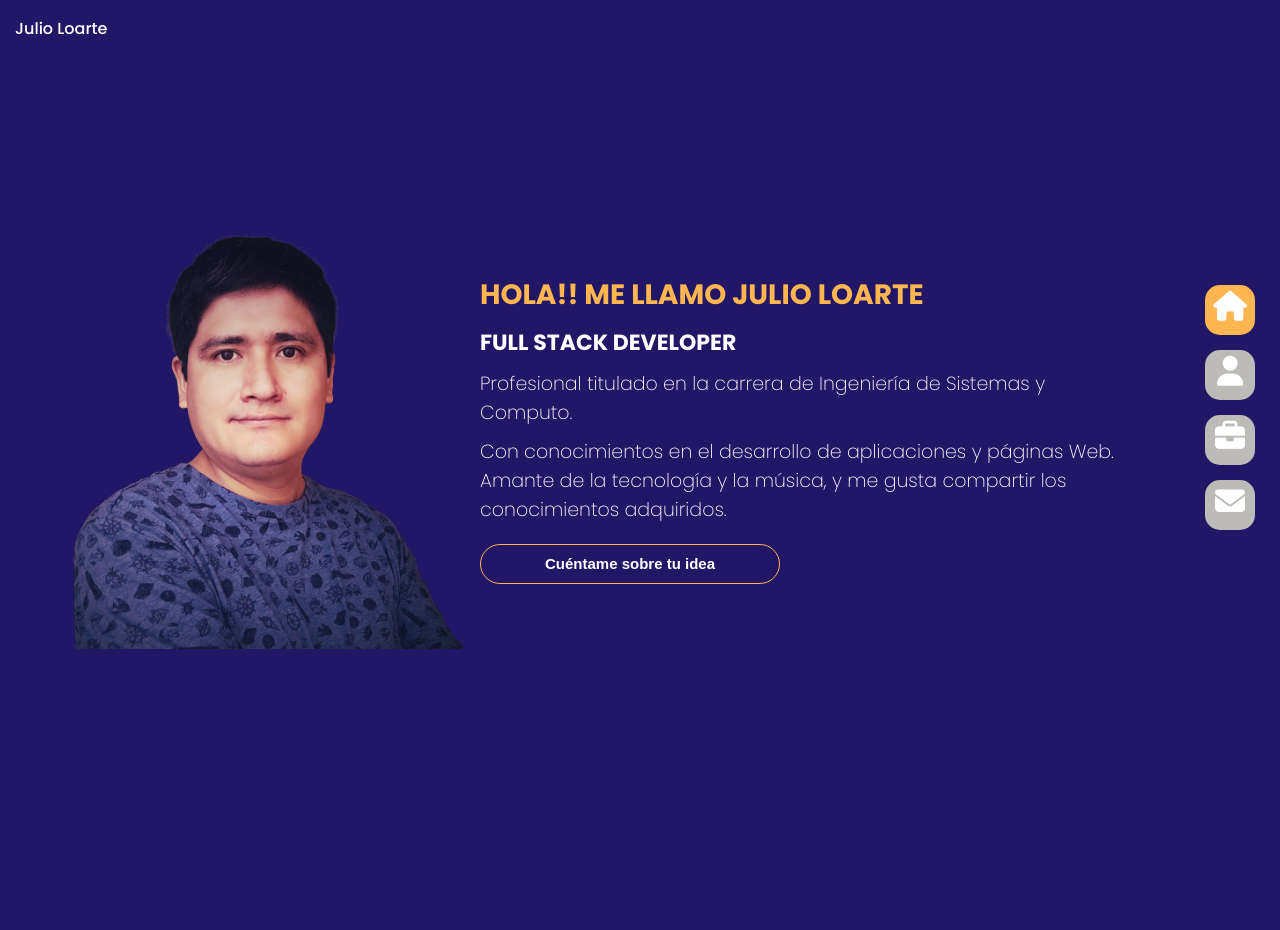
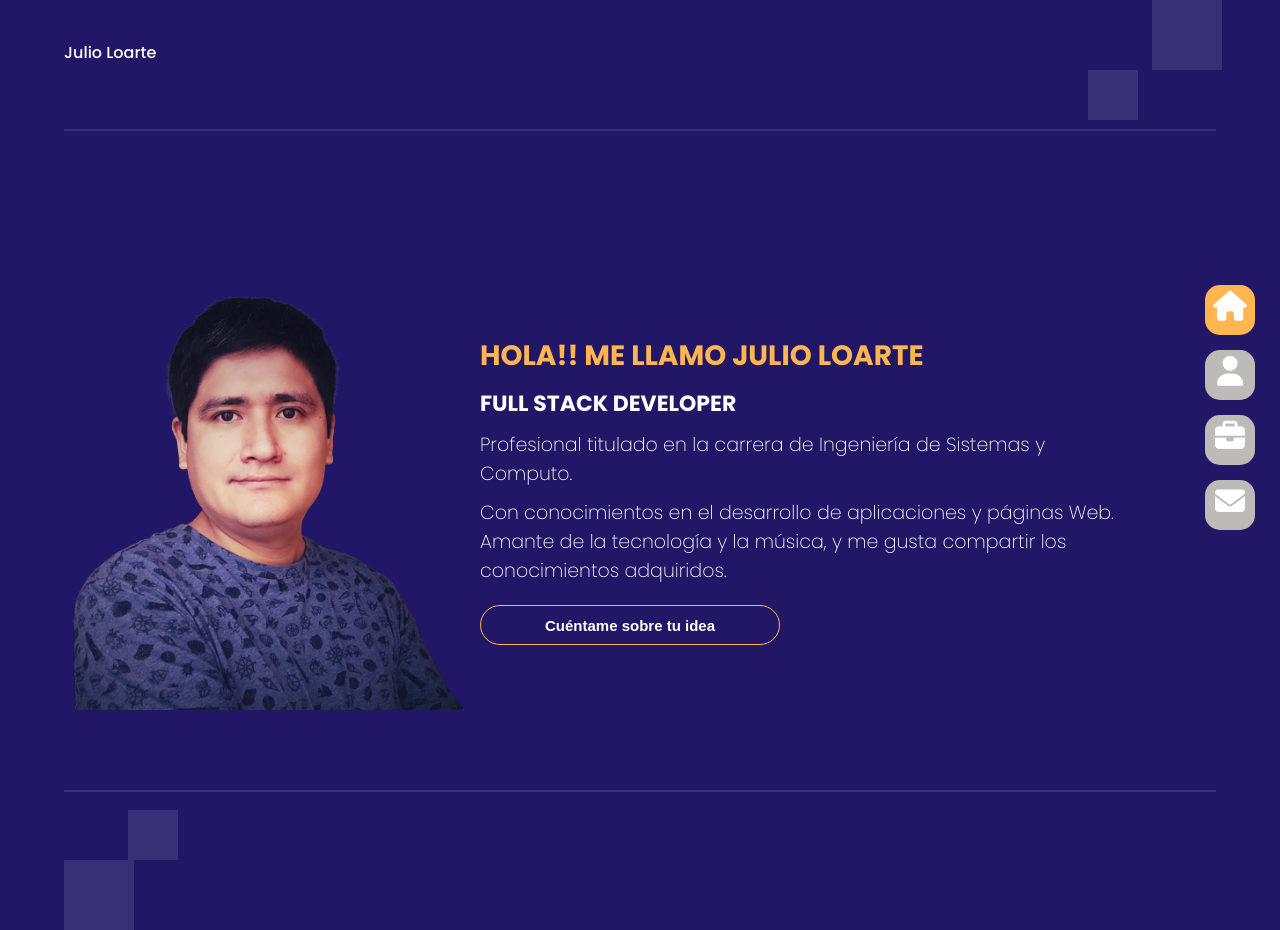
Before and after one commit to juliolh0686/web-portafolio, a plain HTML site: page index.html in a window 1280 px wide. Before the commit the page ends 800 px from the top, so only its background shows below. Drawn offline with Linux system fonts and the light colour scheme.

Commit message:
Update Index

```diff
--- a/assets/css/desktop.css
+++ b/assets/css/desktop.css
@@ -24,13 +24,42 @@ body{
 }
 
 header{
-    padding: 10px 15px;
-    display: flex;
-    justify-content: space-between;
+    display: grid;
+    grid-template-columns: repeat(20,1fr);
+    grid-template-rows: repeat(4,1fr);
     color: #FFFFFF;
     font-size: 1.6rem;
-    height: 60px;
+    height: 140px;
     align-items: center;
+}
+
+.logo {
+    grid-column: 2 / 4;
+    grid-row: 2;
+}
+
+.cuadro01 {
+    width: 70px;
+    height: 70px;
+    background-color: rgba(255, 255, 255, 0.1);
+    grid-column: 19 / 21;
+    grid-row: 1 / 3;
+}
+
+.cuadro02 {
+    width: 50px;
+    height: 50px;
+    background-color: rgba(255, 255, 255, 0.1);
+    grid-column: 18 / 19;
+    grid-row: 3 / 4;
+}
+
+.cuadro03 {
+    width: 100%;
+    height: 2px;
+    background-color: rgba(255, 255, 255, 0.1);
+    grid-column: 2 / 20;
+    grid-row: 4 / 5;
 }
 
 .nav-toggle{
@@ -45,10 +74,10 @@ header{
     display: flex;
     justify-content: center;
     padding: auto 200px;
-    height: 100%;
     align-items: center;
     max-width: 2000px;
     margin: 0 auto;
+    margin-top: 50px;
 }
 
 .foto{
@@ -101,7 +130,7 @@ header{
 }
 
 .nav-menu{
-    display: flex;
+    display: none;
     flex-direction: column;
     align-items: center;
     list-style: none;
@@ -187,3 +216,35 @@ header{
     margin: auto;
     max-width: 800px;
 }
+
+footer{
+    display: grid;
+    grid-template-columns: repeat(20,1fr);
+    grid-template-rows: repeat(4,1fr);
+    color: #FFFFFF;
+    height: 140px;
+}
+
+.cuadrof01 {
+    width: 70px;
+    height: 70px;
+    background-color: rgba(255, 255, 255, 0.1);
+    grid-column: 2 / 4;
+    grid-row: 3 / 5;
+}
+
+.cuadrof02 {
+    width: 50px;
+    height: 50px;
+    background-color: rgba(255, 255, 255, 0.1);
+    grid-column: 3 / 4;
+    grid-row: 2 / 3;
+}
+
+.cuadrof03 {
+    width: 100%;
+    height: 2px;
+    background-color: rgba(255, 255, 255, 0.1);
+    grid-column: 2 / 20;
+    grid-row: 1 / 2;
+}
--- a/index.html
+++ b/index.html
@@ -4,8 +4,8 @@
     <meta charset="UTF-8">
     <meta http-equiv="X-UA-Compatible" content="IE=edge">
     <meta name="viewport" content="width=device-width, initial-scale=1.0">
-    <link rel="stylesheet" href="./assets/css/mobil.css" media="only screen and (max-width: 900px)">
-    <link rel="stylesheet" href="./assets/css/desktop.css" media="screen and (min-width: 900px)" />
+    <link rel="stylesheet" href="./assets/css/mobil.css" media="only screen and (max-width: 1000px)">
+    <link rel="stylesheet" href="./assets/css/desktop.css" media="screen and (min-width: 1000px)" />
     <script src="https://kit.fontawesome.com/4b3f15bb31.js" crossorigin="anonymous"></script>
     <link rel="preconnect" href="https://fonts.googleapis.com">
     <link rel="preconnect" href="https://fonts.gstatic.com" crossorigin>
@@ -15,6 +15,9 @@
 <body>
     <header>
         <div class="logo">Julio Loarte</div>
+        <div class="cuadro01"></div>
+        <div class="cuadro02"></div>
+        <div class="cuadro03"></div>
         <button class="nav-toggle" aria-label="Abrir Menú"><i class="fas fa-bars"></i></button>
         <ul class="nav-menu">
             <li class="nav-menu-item"><a class="nav-menu-link nav-menu-link_active" href="">Home</a></li>
@@ -41,6 +44,11 @@
             </ul>
         </nav>
     </section>
+    <footer>
+        <div class="cuadrof01"></div>
+        <div class="cuadrof02"></div>
+        <div class="cuadrof03"></div>
+    </footer>
     <script defer src="./assets/js/index.js"></script>
 </body>
 </html>
```
Also changed, not shown: contacto.html (added), portafolio.html (added), sobremi.html (added).
